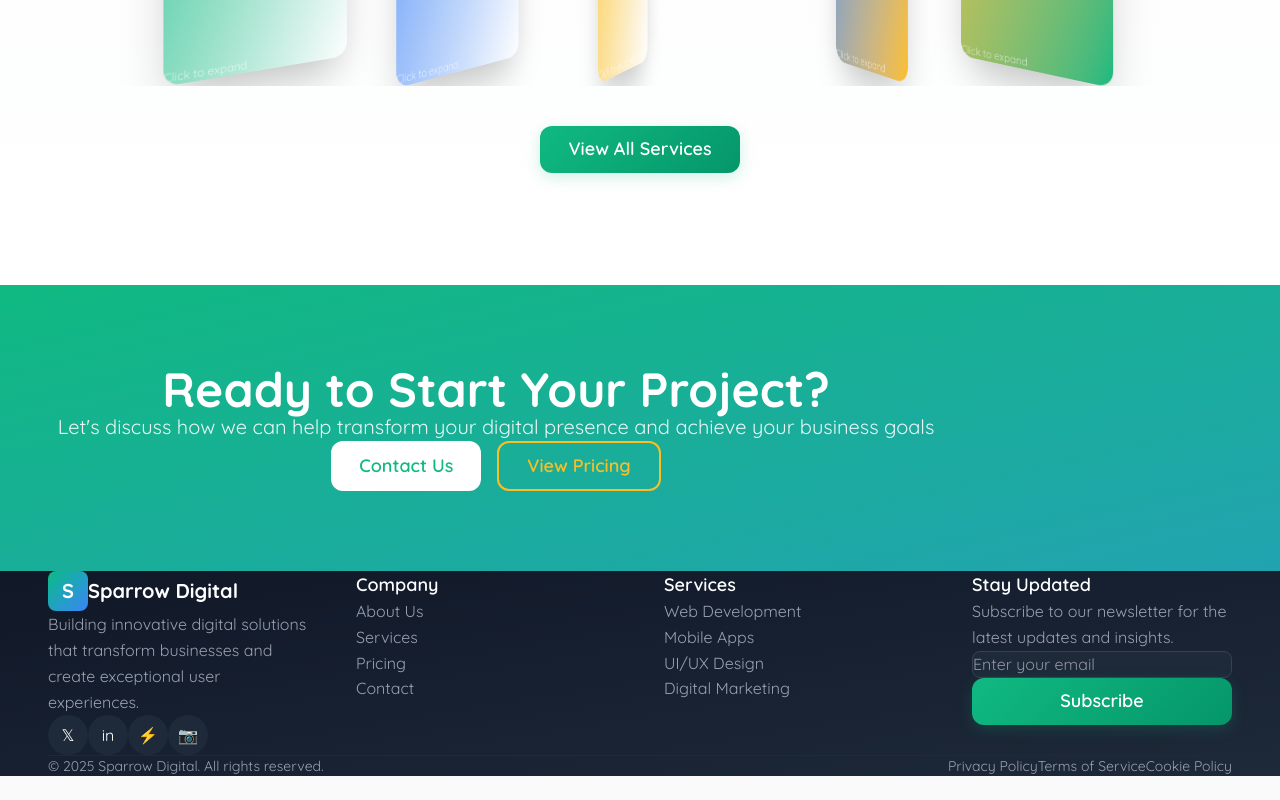
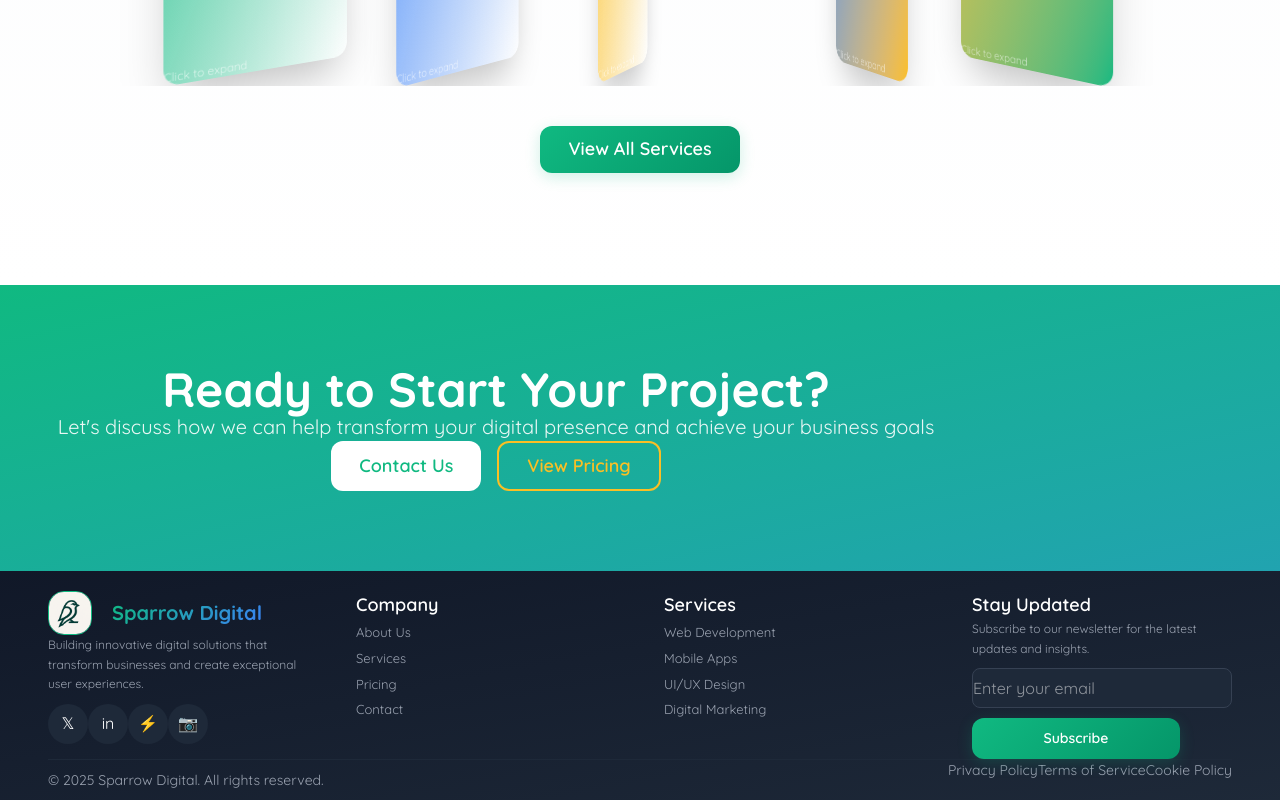
Before and after one commit to KChoi0720/Sparrow_Digital_Tech, a Next.js app: page / in a window 1280 px wide. Shown: the part 2194-2994 px from the top of the page. Before the commit the page ends 2970 px from the top, so only its background shows below. Built offline with nearby package versions, Linux system fonts and the light colour scheme.

Commit message:
home page modification

```diff
--- a/app/components/Footer.tsx
+++ b/app/components/Footer.tsx
@@ -1,4 +1,5 @@
 import Link from 'next/link';
+import Image from 'next/image';
 
 export default function Footer() {
     const currentYear = new Date().getFullYear();
@@ -34,21 +35,34 @@ export default function Footer() {
         <footer className="bg-gradient-to-br from-gray-900 to-gray-800 text-white">
             <div className="container">
                 {/* Main Footer Content */}
-        <div className="section py-16">
+                <div className="section py-16" >
                     <div className="grid grid-cols-1 md:grid-cols-2 lg:grid-cols-4 gap-12">
                         {/* Brand Section */}
-            <div className="space-y-6">
-              <Link href="/" className="flex items-center space-x-2">
-                <div className="w-10 h-10 bg-gradient-to-br from-[var(--primary)] to-[var(--secondary)] rounded-lg flex items-center justify-center">
-                  <span className="text-white font-bold text-xl">S</span>
+                        <div className="space-y-6" style={{ marginTop: '20px' }}>
+                            <Link
+                                href="/"
+                                className="flex items-center space-x-3 animate-fade-in group"
+                            >
+                                <div className="relative w-11 h-11 group-hover:scale-105 transition-all duration-300"
+                                    style={{ marginRight: '20px' }}>
+                                    <Image
+                                        src="/images/sparrow-logo.png"
+                                        alt="Sparrow Digital Logo"
+                                        width={11}
+                                        height={11}
+                                        className="object-contain w-11 h-11 rounded-2xl border-primary border"
+                                        priority
+                                    />
                                 </div>
-                <span className="text-xl font-bold">Sparrow Digital</span>
+                                <span className="text-xl font-bold gradient-text group-hover:scale-105 transition-transform duration-300">
+                                    Sparrow Digital
+                                </span>
                             </Link>
-              <p className="text-gray-400 leading-relaxed">
+                            <p className="text-gray-400 leading-relaxed text-[12px]">
                                 Building innovative digital solutions that transform businesses and create exceptional user experiences.
                             </p>
                             {/* Social Links */}
-              <div className="flex space-x-4">
+                            <div className="flex space-x-4" style={{marginTop: '10px', marginBottom:'10px'}}>
                                 {socialLinks.map((social) => (
                                     <a
                                         key={social.name}
@@ -64,13 +78,13 @@ export default function Footer() {
 
                         {/* Company Links */}
                         <div>
-              <h3 className="text-lg font-semibold mb-6">Company</h3>
+                            <h3 className="text-lg font-semibold mb-6" style={{ marginTop: '20px' }}>Company</h3>
                             <ul className="space-y-3">
                                 {footerLinks.company.map((link) => (
                                     <li key={link.name}>
                                         <Link
                                             href={link.path}
-                      className="text-gray-400 hover:text-white hover:translate-x-1 inline-block transition-all duration-300"
+                                            className="text-[13px] text-gray-400 hover:text-white hover:translate-x-1 inline-block transition-all duration-300"
                                         >
                                             {link.name}
                                         </Link>
@@ -81,13 +95,13 @@ export default function Footer() {
 
                         {/* Services Links */}
                         <div>
-              <h3 className="text-lg font-semibold mb-6">Services</h3>
+                            <h3 className="text-lg font-semibold mb-6" style={{ marginTop: '20px' }}>Services</h3>
                             <ul className="space-y-3">
                                 {footerLinks.services.map((link) => (
                                     <li key={link.name}>
                                         <Link
                                             href={link.path}
-                      className="text-gray-400 hover:text-white hover:translate-x-1 inline-block transition-all duration-300"
+                                            className="text-[13px] text-gray-400 hover:text-white hover:translate-x-1 inline-block transition-all duration-300"
                                         >
                                             {link.name}
                                         </Link>
@@ -98,19 +112,21 @@ export default function Footer() {
 
                         {/* Newsletter */}
                         <div>
-              <h3 className="text-lg font-semibold mb-6">Stay Updated</h3>
-              <p className="text-gray-400 mb-4">
+                            <h3 className="text-lg font-semibold mb-6" style={{ marginTop: '20px' }}>Stay Updated</h3>
+                            <p className="text-[12px] text-gray-400 mb-4">
                                 Subscribe to our newsletter for the latest updates and insights.
                             </p>
-              <form className="space-y-3">
+                            <form className="space-y-3" style={{marginTop:'10px'}}>
                                 <input
                                     type="email"
                                     placeholder="Enter your email"
                                     className="w-full px-4 py-2 rounded-lg bg-gray-800 border border-gray-700 focus:border-[var(--primary)] focus:outline-none transition-colors duration-300"
+                                    style={{height:'40px'}}
                                 />
                                 <button
                                     type="submit"
                                     className="btn btn-primary w-full"
+                                    style={{marginTop:'10px', fontSize:'14px', width:'80%'}}
                                 >
                                     Subscribe
                                 </button>
@@ -125,7 +141,7 @@ export default function Footer() {
                         <p className="text-gray-400 text-sm">
                             © {currentYear} Sparrow Digital. All rights reserved.
                         </p>
-            <div className="flex space-x-6">
+                        <div className="flex space-x-6" style={{marginBottom:'20px'}}>
                             {footerLinks.legal.map((link) => (
                                 <Link
                                     key={link.name}
--- a/app/page.tsx
+++ b/app/page.tsx
@@ -73,6 +73,7 @@ export default function Home() {
                 <Link href="/services" className="btn btn-outline">
                   Our Services
                 </Link>
+
               </div>
               {/* Stats */}
               <div className="grid grid-cols-3 gap-8 pt-8">
```
Lines whose indentation alone changed are shown as unchanged.
